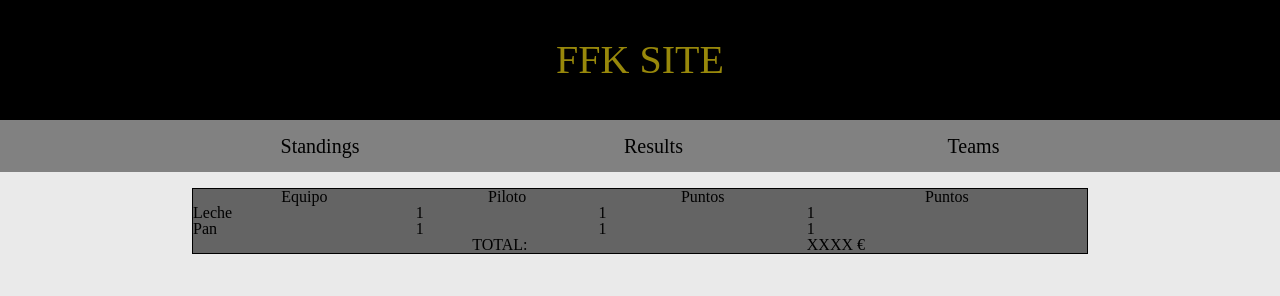
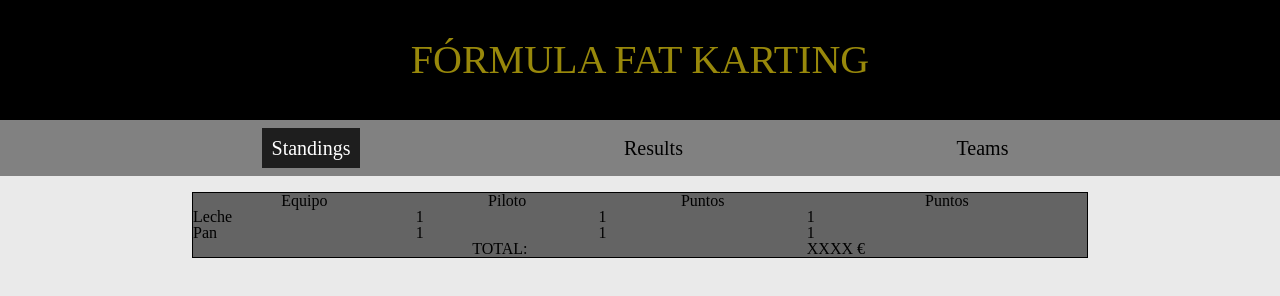
Before and after one commit to Jotanore/FFK, a plain HTML site: page index.html in a window 1280 px wide. Both pictures are taken after a click on the item "Standings". Drawn offline with Linux system fonts and the light colour scheme.

Commit message:
Button active state

```diff
--- a/index.html
+++ b/index.html
@@ -9,10 +9,10 @@
 </head>
 <body>
     <header>
-        <h1>FFK SITE</h1>
+        <h1>FÓRMULA FAT KARTING</h1>
         <nav>
             <ul>
-                <li id="standings">Standings</li>
+                <li id="standings" class="active">Standings</li>
                 <li id="results">Results</li>
                 <li id="teams">Teams</li>
             </ul>
--- a/src/css/styles.css
+++ b/src/css/styles.css
@@ -18,14 +18,23 @@ body{
                 display: flex;
                 flex-direction: row;
                 justify-content: space-evenly;
-                padding: 1em;
+                padding: 0.5em;
+                li{
+                    padding: 0.5em;
+                    font-size: 20px;
 
-                li{
-                    font-size: 20px;
+                    &.active,
+                    &:hover {
+                        background-color: rgb(30, 30, 30);
+                        border-color: rgb(30, 30, 30);
+                        color: white;
+                      }
                 }
             }
         }
     }
+
+
 
     main{
         display:grid;
@@ -39,9 +48,6 @@ body{
                         width: 100%;
                         border: 1px solid black;
                     }
-
-
-
 
                     ul{
                         li{
--- a/src/js/index.js
+++ b/src/js/index.js
@@ -3,22 +3,36 @@ const btnStandings = document.getElementById("standings");
 const btnResults = document.getElementById("results");
 const btnTeams = document.getElementById("teams");
 
+
 const standingsBlock = document.querySelector("#standings__block");
 const resultsBlock = document.querySelector("#results__block");
 const teamsBlock = document.querySelector("#teams__block");
+
 
 btnStandings.addEventListener("click", function(e){
     standingsBlock.classList.remove("hidden");
     resultsBlock.classList.add("hidden");
     teamsBlock.classList.add("hidden");
+
+    btnStandings.classList.add("active");
+    btnResults.classList.remove("active");
+    btnTeams.classList.remove("active");
 });
 btnResults.addEventListener("click", function(e){
     standingsBlock.classList.add("hidden");
     resultsBlock.classList.remove("hidden");
     teamsBlock.classList.add("hidden");
+
+    btnResults.classList.add("active");
+    btnStandings.classList.remove("active");
+    btnTeams.classList.remove("active");
 });
 btnTeams.addEventListener("click", function(e){
     standingsBlock.classList.add("hidden");
     resultsBlock.classList.add("hidden");
     teamsBlock.classList.remove("hidden");
+
+    btnTeams.classList.add("active");
+    btnStandings.classList.remove("active");
+    btnResults.classList.remove("active");
 });
```
